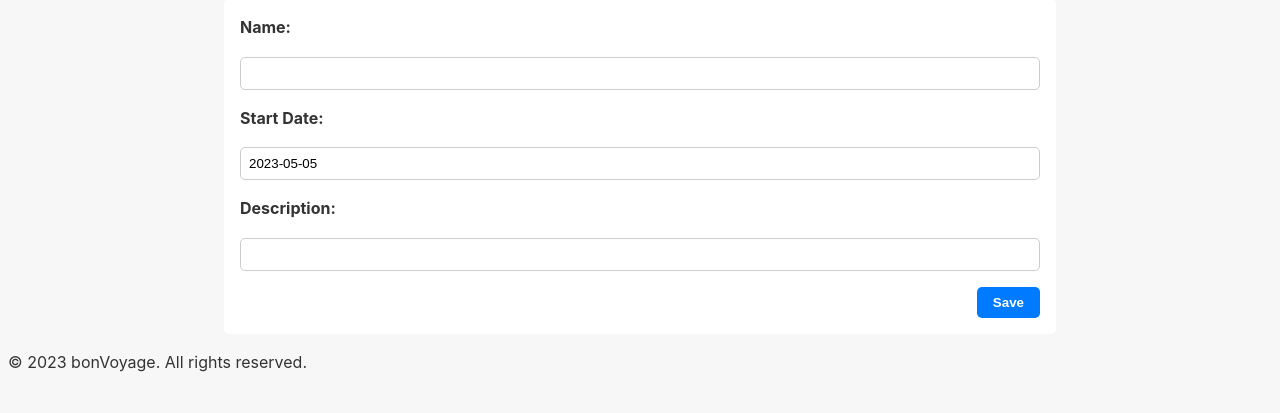
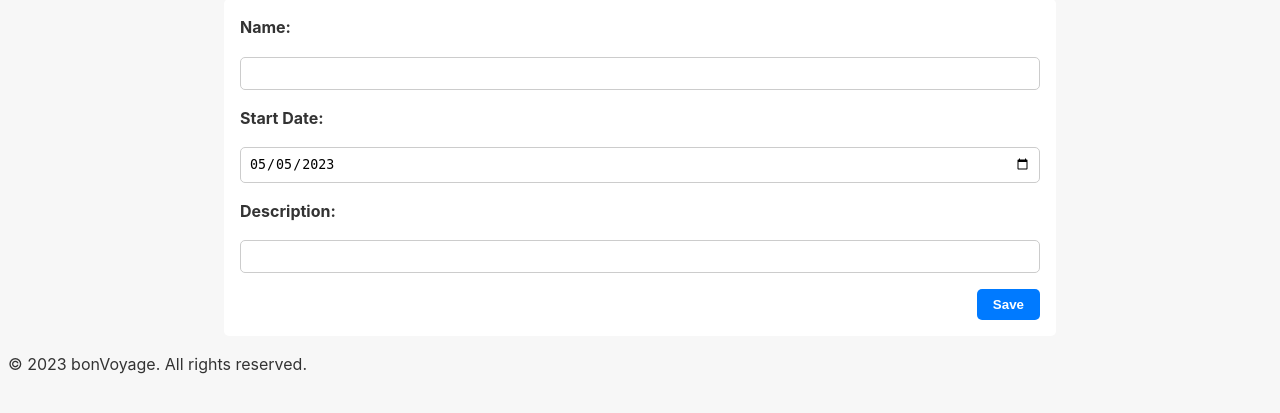
Before and after one commit to Karoboro/TravelPlanner, a Django app: page /create/trip/ in a window 1280 px wide. Shown: the part 311-724 px from the top of the page. Run offline with Django 4.2, Linux system fonts and the light colour scheme.

Commit message:
changed trip.start_date into datefield, with css changes

```diff
--- a/main/forms.py
+++ b/main/forms.py
@@ -6,7 +6,9 @@ from .models import Day, Event, Trip
 class TripForm(forms.ModelForm):
     class Meta:
         model = Trip
+        # fields = "__all__"
         fields = ["name", "start_date", "description"]
+        widgets = {"start_date": forms.DateInput(attrs={"type": "date"})}
 
 
 class DayForm(forms.ModelForm):
--- a/main/static/CSS/stylesheet.css
+++ b/main/static/CSS/stylesheet.css
@@ -231,6 +231,8 @@
   .event-form input[type="text"],
   .event-form input[type="time"],
   .event-form input[type="number"],
+  .event-form input[type="date"],
+  .event-form input[type="time"],
   .event-form select,
   .event-form textarea {
     padding: 0.5rem;
```
